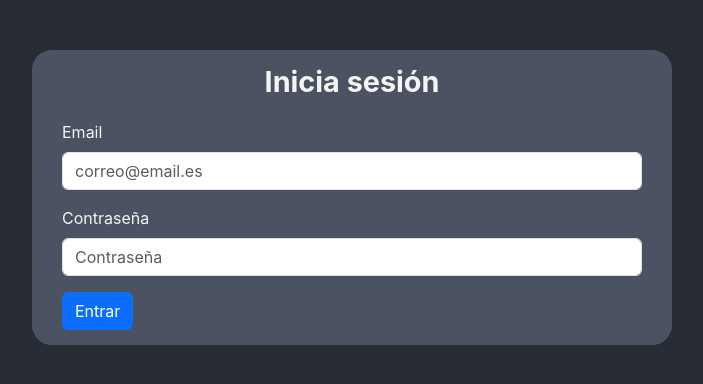
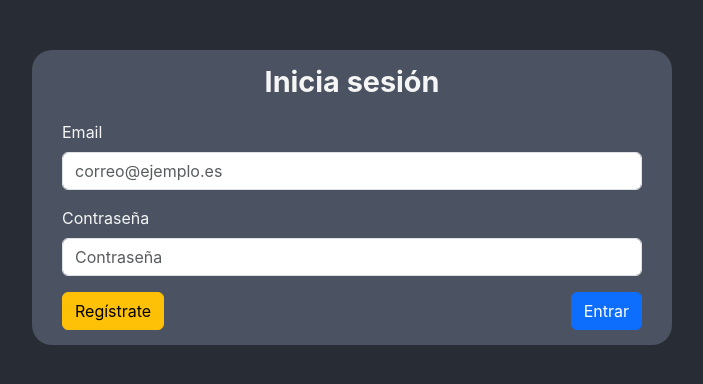
Before and after one commit to TirrelSquirrel/reservado-discoteca, a React (Create React App) app: page / in a window 1280 px wide. Shown: the top 384 px of the page, without its empty margins (288-991 px from the left). Built offline with nearby package versions, Linux system fonts and the light colour scheme.

Commit message:
Añadido cambio entre login y registro

```diff
--- a/src/App.js
+++ b/src/App.js
@@ -1,12 +1,14 @@
 import { BrowserRouter, Route, Routes } from 'react-router-dom';
 import './Components/Styles/styles.css'
 import Login from './Components/Forms/Login';
+import Main from './Components/Container/Main';
 
 function App() {
   return (
       <BrowserRouter>
         <Routes>
-          <Route path='/' element={<Login />} />
+          <Route path='' element={<Login />} />
+          <Route path='main' element={<Main />} />
         </Routes>
       </BrowserRouter>
   );
--- /dev/null
+++ b/src/Components/Container/Main.js
@@ -0,0 +1,11 @@
+import React from 'react';
+
+const Main = () => {
+    return (
+        <div>
+            Hey
+        </div>
+    );
+}
+
+export default Main;
--- a/src/Components/Forms/Login.js
+++ b/src/Components/Forms/Login.js
@@ -1,29 +1,140 @@
-import React from 'react';
-import { Form, Button } from 'react-bootstrap';
+import React, { useState } from "react";
+import { Form, Button, Alert } from "react-bootstrap";
+import { useNavigate } from "react-router-dom";
 
 const Login = () => {
+  //! TEMP
+  const tempEmail = "baute@email.es";
+  const tempPass = "pass123";
+
+  //! FIN TEMP
+
+  const navigate = useNavigate();
+
+  const [email, setEmail] = useState("");
+  const [password, setPassword] = useState("");
+  const [passwordRepeat, setPasswordRepeat] = useState("");
+
+  const [invalidCredentials, setInvalidCredentials] = useState(false);
+
+  const [registred, setRegistred] = useState(true);
+
+  const handleLogin = (e) => {
+    e.preventDefault();
+    console.log("Iniciando sesion");
+    if (email !== tempEmail || password !== tempPass) {
+      console.error("Credenciales invalidas");
+      setInvalidCredentials(true);
+
+      return;
+    }
+
+    setEmail("");
+    setPassword("");
+    setInvalidCredentials(false);
+    console.log("Sesion iniciada");
+    navigate("/main");
+  };
+
+  const handleRegister = (e) => {
+    e.preventDefault();
+  }
+
   return (
     <div className="login-container">
-        <Form>
+      {registred ? (
+        <Form onSubmit={(e) => handleLogin(e)}>
           <h2 className="login-title">Inicia sesión</h2>
 
           <div className="login-form">
             <Form.Group className="mb-3">
               <Form.Label>Email</Form.Label>
-              <Form.Control type="email" placeholder="correo@email.es" />
+              <Form.Control
+                type="email"
+                placeholder="correo@ejemplo.es"
+                onChange={(e) => setEmail(e.target.value)}
+                required
+              />
             </Form.Group>
-            <Form.Group className='mb-3'>
+            <Form.Group className="mb-3">
               <Form.Label>Contraseña</Form.Label>
-                <Form.Control type='password' placeholder='Contraseña' />
+              <Form.Control
+                type="password"
+                placeholder="Contraseña"
+                onChange={(e) => setPassword(e.target.value)}
+                required
+              />
             </Form.Group>
 
-            <Button variant='primary' type='submit'>
+            <div className="login-buttons">
+              <Button
+                variant="warning"
+                onClick={() => setRegistred(!registred)}
+              >
+                Regístrate
+              </Button>
+
+              <Button variant="primary" type="submit">
                 Entrar
               </Button>
             </div>
+            {invalidCredentials && (
+              <Alert variant="danger" className="mt-2">
+                Credenciales inválidas
+              </Alert>
+            )}
+          </div>
         </Form>
+      ) : (
+        <Form onSubmit={(e) => handleRegister(e)}>
+          <h2 className="login-title">Regístrate</h2>
+
+          <div className="login-form">
+            <Form.Group className="mb-3">
+              <Form.Label>Email</Form.Label>
+              <Form.Control
+                type="email"
+                placeholder="correo@ejemplo.es"
+                onChange={(e) => setEmail(e.target.value)}
+                required
+              />
+            </Form.Group>
+            <Form.Group className="mb-3">
+              <Form.Label>Contraseña</Form.Label>
+              <Form.Control
+                type="password"
+                placeholder="Contraseña"
+                onChange={(e) => setPassword(e.target.value)}
+                required
+              />
+            </Form.Group>
+            <Form.Group className="mb-3">
+              <Form.Label>Repite tu contraseña</Form.Label>
+              <Form.Control
+                type="password"
+                placeholder="Contraseña"
+                onChange={(e) => setPasswordRepeat(e.target.value)}
+                required
+              />
+            </Form.Group>
+
+            <div className="login-buttons">
+              <Button
+                variant="warning"
+                onClick={() => setRegistred(!registred)}
+              >
+                ¿Ya tienes cuenta?
+              </Button>
+
+              <Button variant="primary" type="submit">
+                Registrar
+              </Button>
+            </div>
+          </div>
+        </Form>
+      )}
     </div>
   );
-}
+};
 
 export default Login;
--- a/src/Components/Styles/styles.css
+++ b/src/Components/Styles/styles.css
@@ -28,3 +28,8 @@ body {
     margin: 30px;
     padding-bottom: 15px;
 }
+
+.login-buttons {
+    display: flex;
+    justify-content: space-between;
+}
```
Lines whose indentation alone changed are shown as unchanged.
